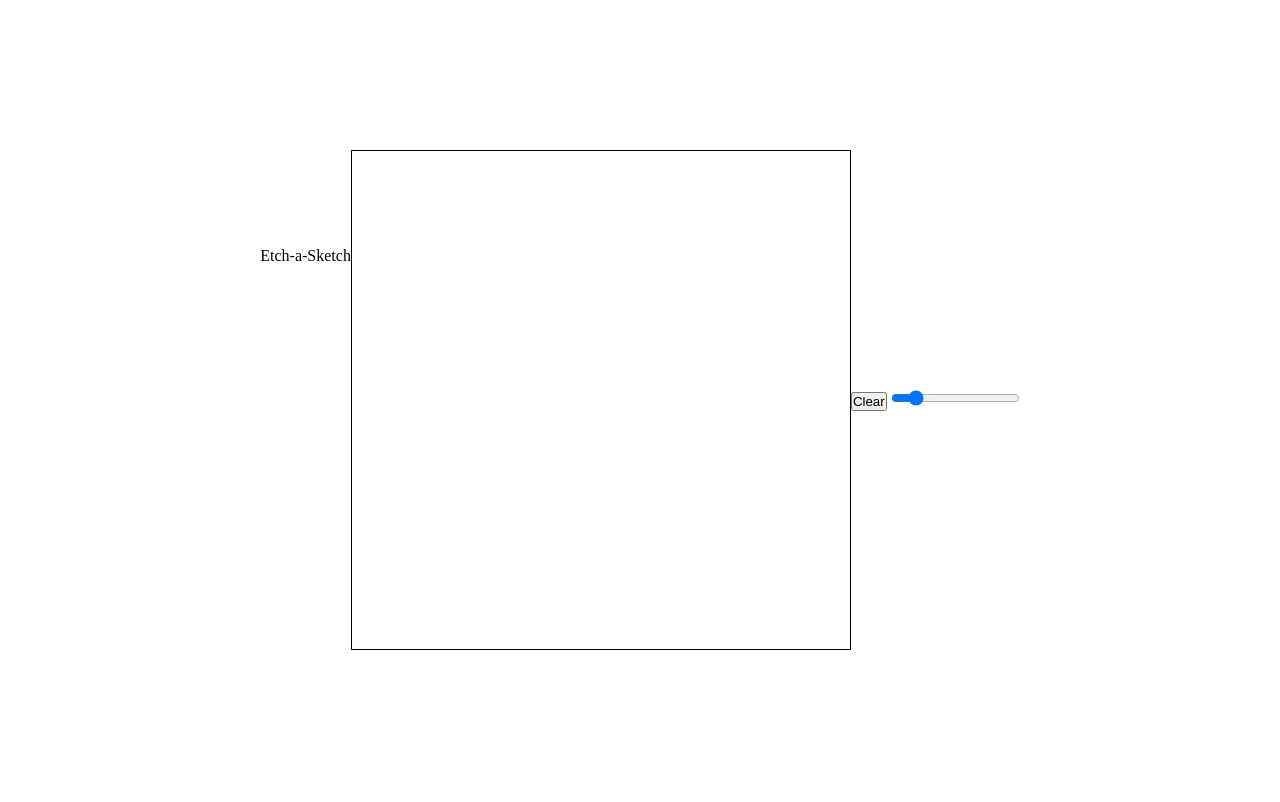
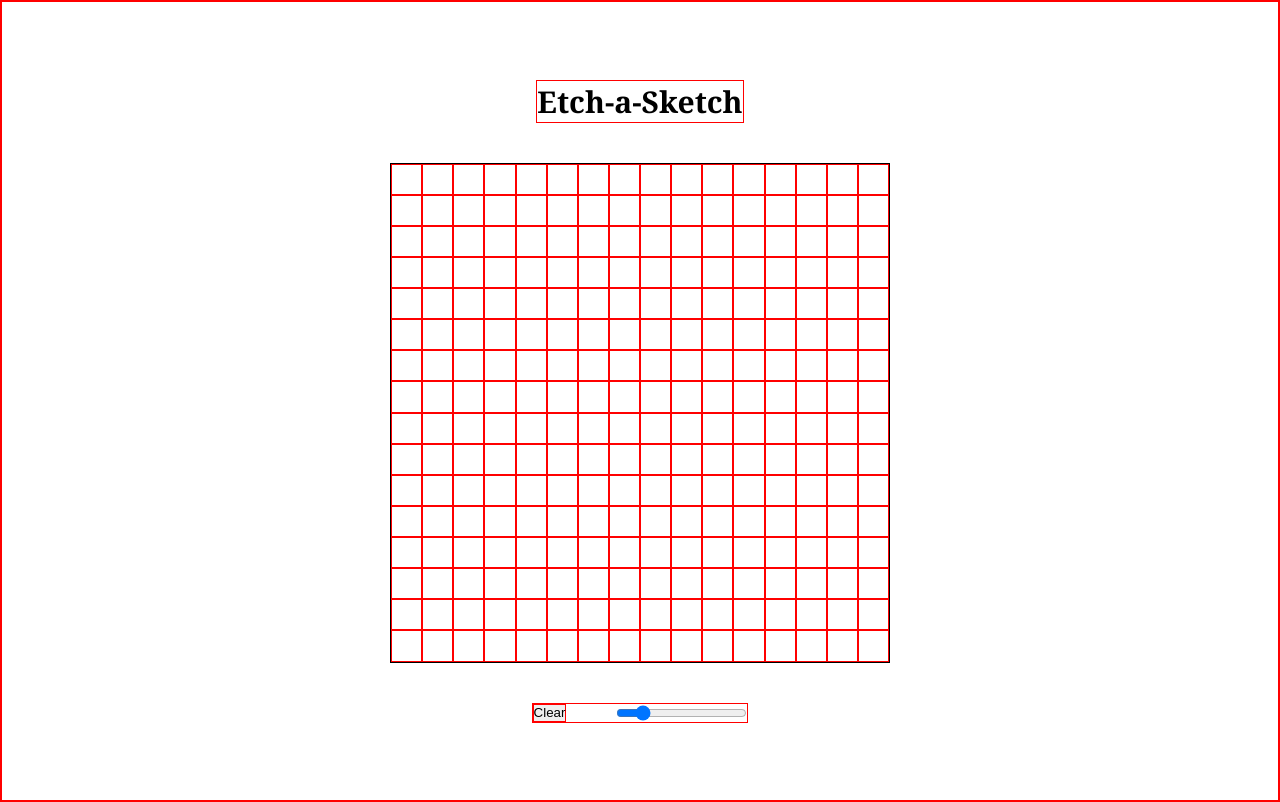
Before and after one commit to JonahTaye/Project-Etch-a-Sketch, a plain HTML site: page index.html in a window 1280 px wide. Drawn offline with Linux system fonts and the light colour scheme.

Commit message:
style: add flexboxes to divs

```diff
--- a/script.js
+++ b/script.js
@@ -1,4 +1,4 @@
-const container = document.querySelector("div")
+const container = document.querySelector(".container")
 let gridSize = 16
 let widthSize = container.clientWidth / gridSize
 let heightSize = container.clientHeight / gridSize
--- a/style.css
+++ b/style.css
@@ -2,14 +2,23 @@
     margin: 0;
     padding: 0;
     box-sizing: border-box;
+    border: 1px red solid
 }
 
 body {
     display: flex;
+    flex-direction: column;
     justify-content: center;
     align-items: center;
+    gap: 40px;
     height: 100vh;
     width: 100%;
+}
+
+.header {
+    font-family: Georgia, 'Times New Roman', Times, serif;
+    font-size: 30px;
+    font-weight: 900;
 }
 
 .container {
@@ -21,6 +30,11 @@ body {
     border: 1px black solid;
 }
 
+.button {
+    display: flex;
+    gap: 50px;
+}
+
 .cell {
     user-select: none; /* Prevents text selection */
     -webkit-user-drag: none; /* Stops drag behavior in WebKit browsers */
```
